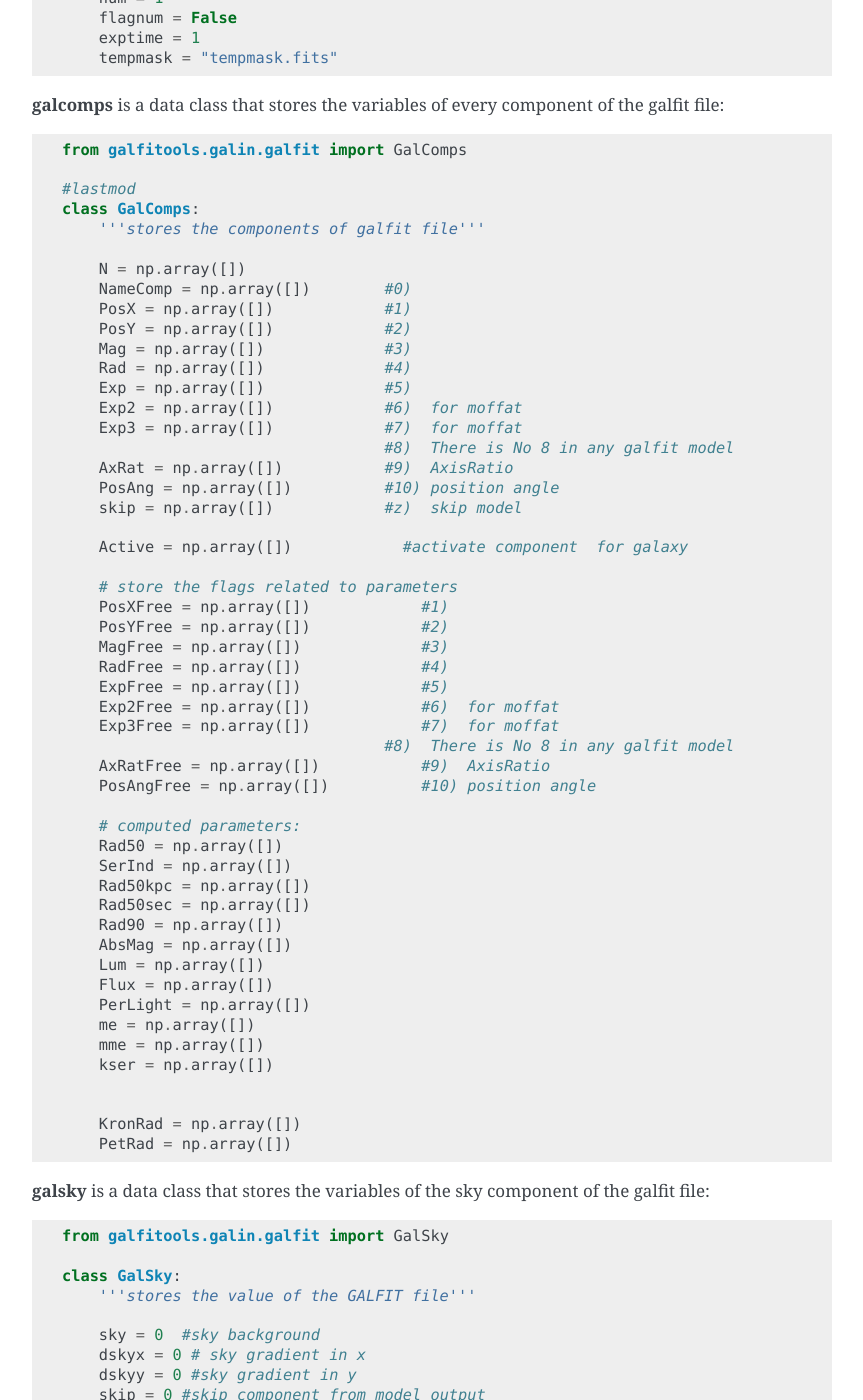
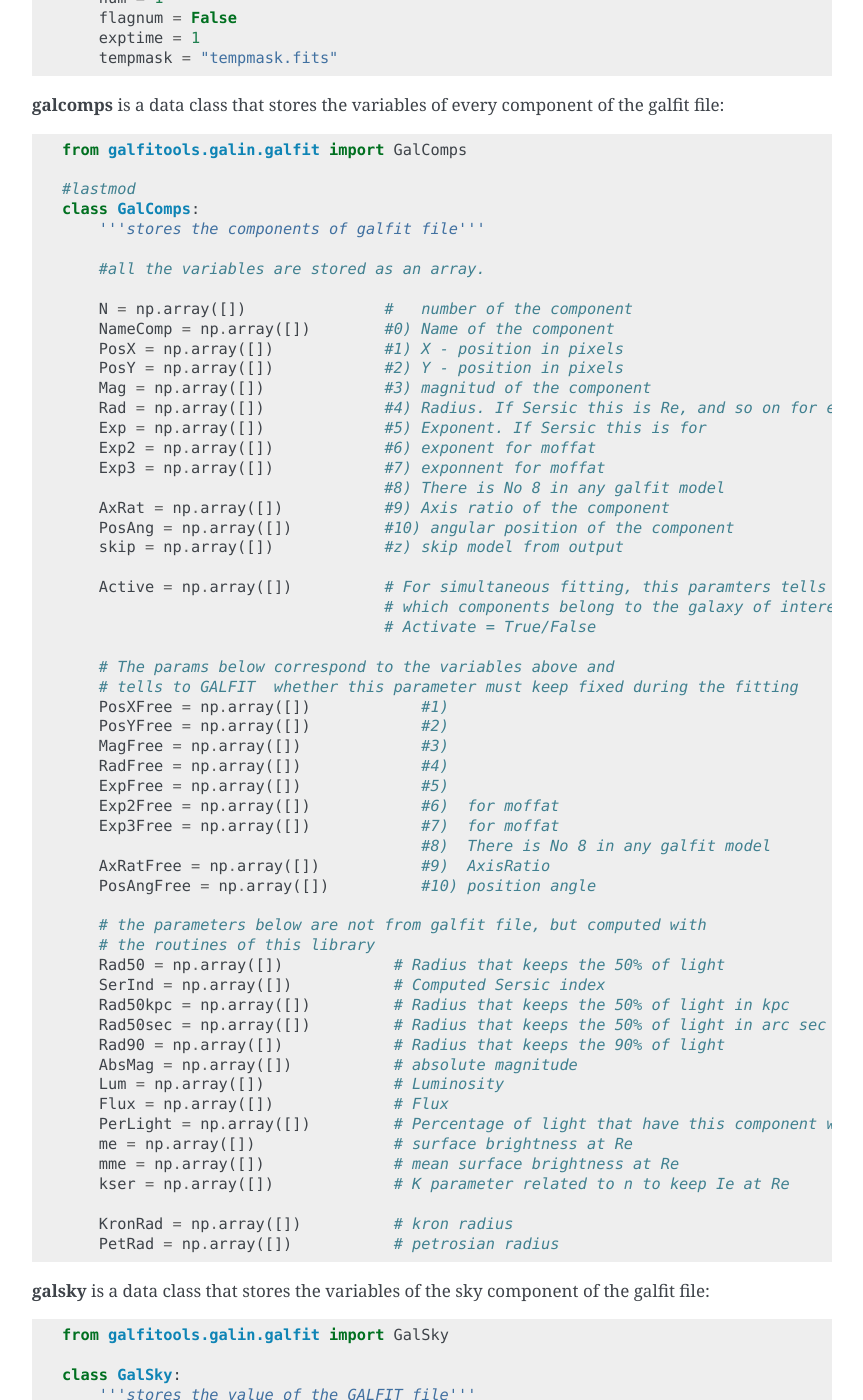
Before and after one commit to canorve/GALFITools, a Sphinx documentation site: the page built from docs/api.rst, in a window 1280 px wide and 1400 px high, scrolled down 4856 px. Shown: the whole window, without its empty margins (338-1201 px from the left). Built offline with Sphinx 7.4.7, drawn with Linux system fonts in a browser that asks for light colours.

```diff
--- a/docs/api.rst
+++ b/docs/api.rst
@@ -319,23 +319,28 @@ class with the parameters read from sky.
     class GalComps:
         '''stores the components of galfit file'''
 
-        N = np.array([])
-        NameComp = np.array([])        #0)
-        PosX = np.array([])            #1)
-        PosY = np.array([])            #2)
-        Mag = np.array([])             #3)
-        Rad = np.array([])             #4)
-        Exp = np.array([])             #5)
-        Exp2 = np.array([])            #6)  for moffat
-        Exp3 = np.array([])            #7)  for moffat
-                                       #8)  There is No 8 in any galfit model
-        AxRat = np.array([])           #9)  AxisRatio
-        PosAng = np.array([])          #10) position angle
-        skip = np.array([])            #z)  skip model
+        #all the variables are stored as an array.
 
-        Active = np.array([])            #activate component  for galaxy
+        N = np.array([])               #   number of the component
+        NameComp = np.array([])        #0) Name of the component
+        PosX = np.array([])            #1) X - position in pixels
+        PosY = np.array([])            #2) Y - position in pixels
+        Mag = np.array([])             #3) magnitud of the component
+        Rad = np.array([])             #4) Radius. If Sersic this is Re, and so on for every model
+        Exp = np.array([])             #5) Exponent. If Sersic this is for
+        Exp2 = np.array([])            #6) exponent for moffat
+        Exp3 = np.array([])            #7) exponnent for moffat
+                                       #8) There is No 8 in any galfit model
+        AxRat = np.array([])           #9) Axis ratio of the component
+        PosAng = np.array([])          #10) angular position of the component
+        skip = np.array([])            #z) skip model from output
 
-        # store the flags related to parameters
+        Active = np.array([])          # For simultaneous fitting, this paramters tells
+                                       # which components belong to the galaxy of interest
+                                       # Activate = True/False
+
+        # The params below correspond to the variables above and
+        # tells to GALFIT  whether this parameter must keep fixed during the fitting
         PosXFree = np.array([])            #1)
         PosYFree = np.array([])            #2)
         MagFree = np.array([])             #3)
@@ -343,30 +348,27 @@ class with the parameters read from sky.
         ExpFree = np.array([])             #5)
         Exp2Free = np.array([])            #6)  for moffat
         Exp3Free = np.array([])            #7)  for moffat
-                                       #8)  There is No 8 in any galfit model
+                                           #8)  There is No 8 in any galfit model
         AxRatFree = np.array([])           #9)  AxisRatio
         PosAngFree = np.array([])          #10) position angle
 
-        # computed parameters:
-        Rad50 = np.array([])
-        SerInd = np.array([])
-        Rad50kpc = np.array([])
-        Rad50sec = np.array([])
-        Rad90 = np.array([])
-        AbsMag = np.array([])
-        Lum = np.array([])
-        Flux = np.array([])
-        PerLight = np.array([])
-        me = np.array([])
-        mme = np.array([])
-        kser = np.array([])
+        # the parameters below are not from galfit file, but computed with
+        # the routines of this library
+        Rad50 = np.array([])            # Radius that keeps the 50% of light
+        SerInd = np.array([])           # Computed Sersic index
+        Rad50kpc = np.array([])         # Radius that keeps the 50% of light in kpc
+        Rad50sec = np.array([])         # Radius that keeps the 50% of light in arc sec
+        Rad90 = np.array([])            # Radius that keeps the 90% of light
+        AbsMag = np.array([])           # absolute magnitude
+        Lum = np.array([])              # Luminosity
+        Flux = np.array([])             # Flux
+        PerLight = np.array([])         # Percentage of light that have this component with respect to galaxy
+        me = np.array([])               # surface brightness at Re
+        mme = np.array([])              # mean surface brightness at Re
+        kser = np.array([])             # K parameter related to n to keep Ie at Re
 
-
-        KronRad = np.array([])
-        PetRad = np.array([])
-
-
-
+        KronRad = np.array([])          # kron radius
+        PetRad = np.array([])           # petrosian radius
 
 
 
```
